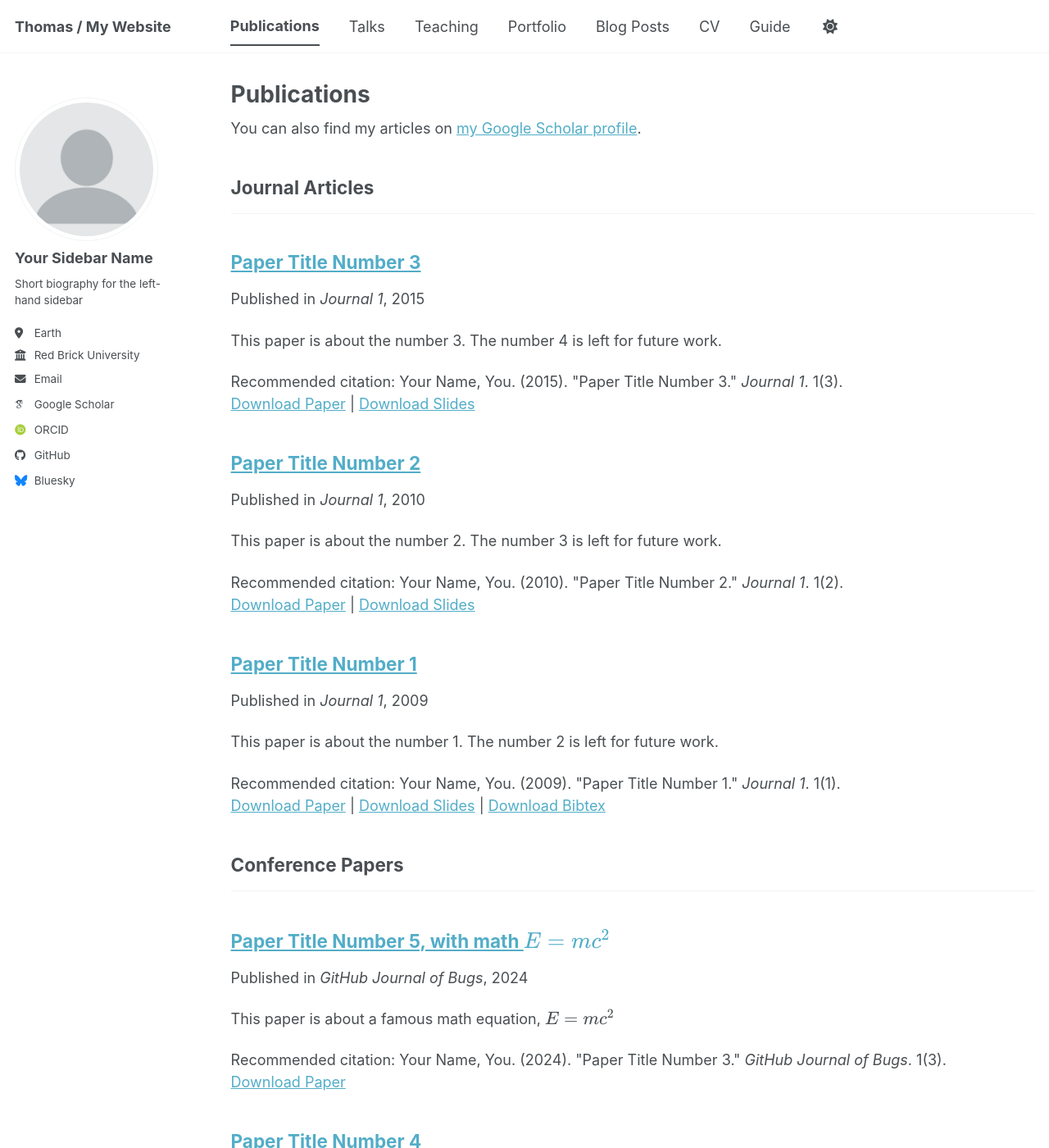
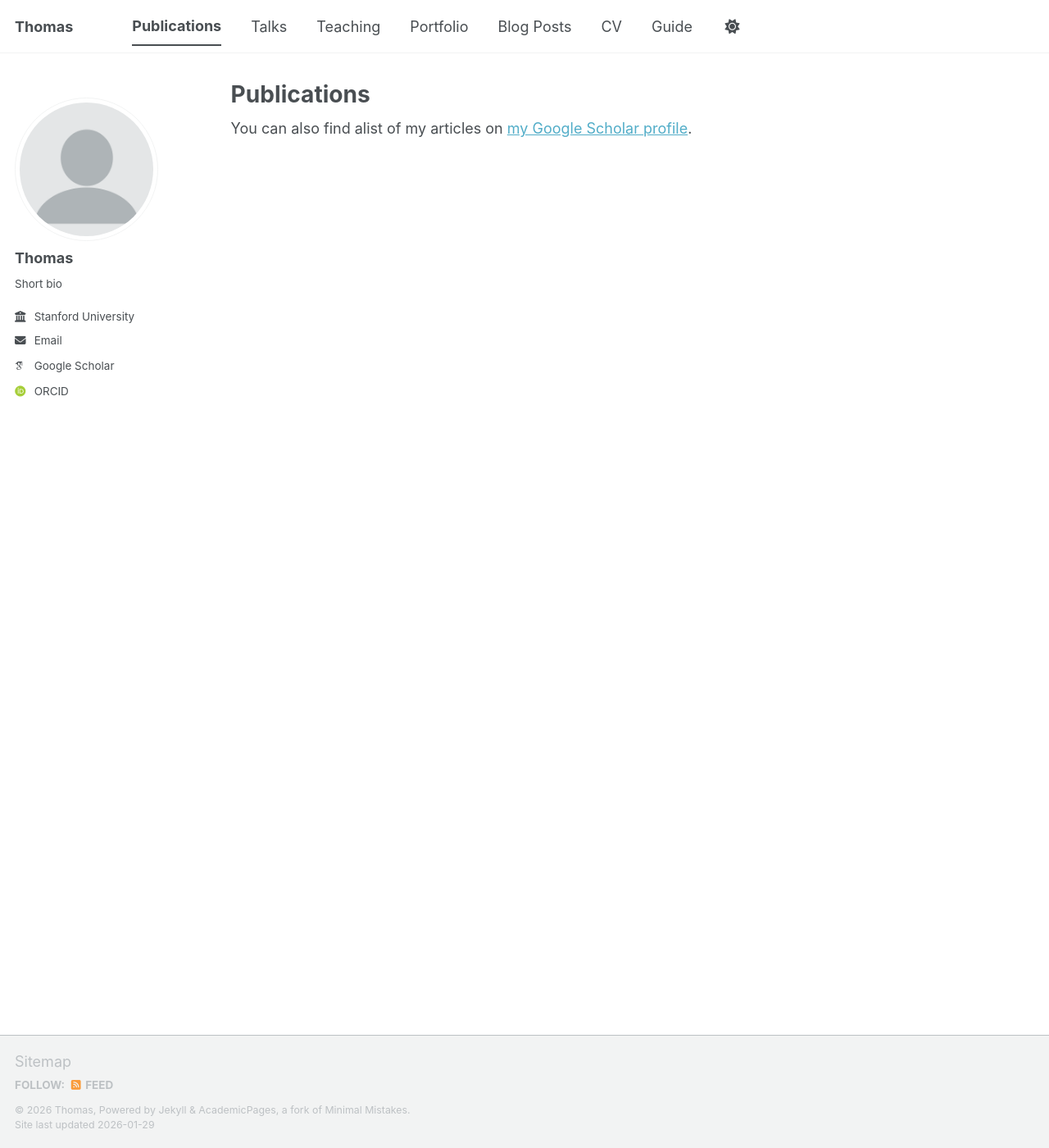
Before and after one commit to Tubbie06/tubbie06.github.io, a Jekyll site: the page built from _pages/publications.html, in a window 1280 px wide and 1400 px high. Shown: the whole window at 82% size. Built offline with Jekyll 4.4.1, drawn with Linux system fonts in a browser that asks for light colours; some web fonts are replaced; a script bundle is joined from its source files by our own code; library files that are not in the unit come from our copies; some of the changed text lies outside the part shown.

Commit message:
Adjusting website

```diff
--- a/_config.yml
+++ b/_config.yml
@@ -9,10 +9,10 @@
 # Basic Site Settings
 locale                   : "en-US"
 site_theme               : "default" # The available themes options are "default", "air", "sunrise", "mint", "dirt" and "contrast"
-title                    : "Thomas / My Website"
+title                    : "Thomas"
 title_separator          : "-"
 name                     : &name "Thomas"
-description              : &description "Your Name's academic portfolio"   # Update this with a general description of your site, this is the default if not overridden by a page
+description              : &description "Thomas"   # Update this with a general description of your site, this is the default if not overridden by a page
 url                      : https://tubbie06.github.io # The base hostname & protocol for your site e.g. "https://[your GitHub username].github.io",
                                                            # or if you already have some other page hosted on Github then use "https://[your GitHub username].github.io/[Your Repo Name]"
 baseurl                  : "" # the subpath of your site, e.g. "/blog"
@@ -24,13 +24,13 @@ repository               : "tubbie06/tubbie06.github.io"
 author:
   # Biographic information
   avatar           : "profile.png"
-  name             : "Your Sidebar Name"
-  pronouns         : # example: "she/her"
-  bio              : "Short biography for the left-hand sidebar"
-  location         : "Earth"
-  employer         : "Red Brick University"
-  uri              : # URL
-  email            : "none@example.org"
+  name             : "Thomas" # Sidebar name
+  pronouns         : #
+  bio              : "Short bio"
+  location         : #
+  employer         : "Stanford University"
+  uri              : #
+  email            : "myemail"
 
   # Academic websites
   academia         : # URL
@@ -38,7 +38,7 @@ author:
   googlescholar    : "https://scholar.google.com/citations?user=d8ec0G8AAAAJ"
   inspire-hep      : # URL
   impactstory      : # URL
-  orcid            : "https://orcid.org/yourorcidurl"
+  orcid            : "https://orcid.org/0009-0007-2801-493X"
   semantic         : # URL
   ssrn             : # URL
   pubmed           : # URL
@@ -51,13 +51,13 @@ author:
   bitbucket        : # Username - Update with your username on the site
   codepen          : # Username
   dribbble         : # Username
-  github           : "academicpages"
+  github           : # "academicpages"
   kaggle           : # Username
   stackoverflow    : # User number or user number and name (i.e., use "1" or "1/jeff-atwood")
 
   # Social media
   artstation       : # Username
-  bluesky          : "bsky.app" # Replace this with you Bluesky username
+  bluesky          : # "bsky.app" # Replace this with you Bluesky username
   facebook         : # Username
   flickr           : # Username
   foursquare       : # Username
@@ -84,12 +84,12 @@ author:
 
 # Publication Category - The following the list of publication categories and their headings
 publication_category:
-  books:
-    title: 'Books'
-  manuscripts:
+  thesis:
+    title: 'PhD Thesis'
+  articles:
     title: 'Journal Articles'
-  conferences:
-    title: 'Conference Papers'
+  preprints:
+    title: 'Preprints'
 
 # Site Settings
 teaser                   :  # filename of teaser fallback teaser image placed in /images/ for social media previews
--- a/_pages/publications.html
+++ b/_pages/publications.html
@@ -6,7 +6,7 @@ author_profile: true
 ---
 
 {% if site.author.googlescholar %}
-  <div class="wordwrap">You can also find my articles on <a href="{{site.author.googlescholar}}">my Google Scholar profile</a>.</div>
+  <div class="wordwrap">You can also find alist of my articles on <a href="{{site.author.googlescholar}}">my Google Scholar profile</a>.</div>
 {% endif %}
 
 {% include base_path %}
--- a/_publications/2010-10-01-paper-title-number-2.md
+++ /dev/null
@@ -1,14 +0,0 @@
----
-title: "Paper Title Number 2"
-collection: publications
-category: manuscripts
-permalink: /publication/2010-10-01-paper-title-number-2
-excerpt: 'This paper is about the number 2. The number 3 is left for future work.'
-date: 2010-10-01
-venue: 'Journal 1'
-slidesurl: 'https://academicpages.github.io/files/slides2.pdf'
-paperurl: 'https://academicpages.github.io/files/paper2.pdf'
-citation: 'Your Name, You. (2010). &quot;Paper Title Number 2.&quot; <i>Journal 1</i>. 1(2).'
----
-
-The contents above will be part of a list of publications, if the user clicks the link for the publication than the contents of section will be rendered as a full page, allowing you to provide more information about the paper for the reader. When publications are displayed as a single page, the contents of the above "citation" field will automatically be included below this section in a smaller font.
--- a/_publications/2015-10-01-paper-title-number-3.md
+++ /dev/null
@@ -1,14 +0,0 @@
----
-title: "Paper Title Number 3"
-collection: publications
-category: manuscripts
-permalink: /publication/2015-10-01-paper-title-number-3
-excerpt: 'This paper is about the number 3. The number 4 is left for future work.'
-date: 2015-10-01
-venue: 'Journal 1'
-slidesurl: 'https://academicpages.github.io/files/slides3.pdf'
-paperurl: 'https://academicpages.github.io/files/paper3.pdf'
-citation: 'Your Name, You. (2015). &quot;Paper Title Number 3.&quot; <i>Journal 1</i>. 1(3).'
----
-
-The contents above will be part of a list of publications, if the user clicks the link for the publication than the contents of section will be rendered as a full page, allowing you to provide more information about the paper for the reader. When publications are displayed as a single page, the contents of the above "citation" field will automatically be included below this section in a smaller font.
--- a/_publications/2025-06-08-paper-title-number-5.md
+++ /dev/null
@@ -1,13 +0,0 @@
----
-title: "Paper Title Number 5, with math $$E=mc^2$$"
-collection: publications
-category: conferences
-permalink: /publication/2024-02-17-paper-title-number-4
-excerpt: 'This paper is about a famous math equation, $$E=mc^2$$'
-date: 2024-02-17
-venue: 'GitHub Journal of Bugs'
-paperurl: 'https://academicpages.github.io/files/paper3.pdf'
-citation: 'Your Name, You. (2024). &quot;Paper Title Number 3.&quot; <i>GitHub Journal of Bugs</i>. 1(3).'
----
-
-Using [MathJax](https://www.mathjax.org/) in the description is supported - $$E=mc^2$$ - however, the use must be mindful that the default delimiters are `$$...$$` and `\\[...\\]` which differs from the `$...$` that is typically expected.
```
Also changed, not shown: _publications/2024-02-17-paper-title-number-4.md (deleted, +0 -13 lines).
